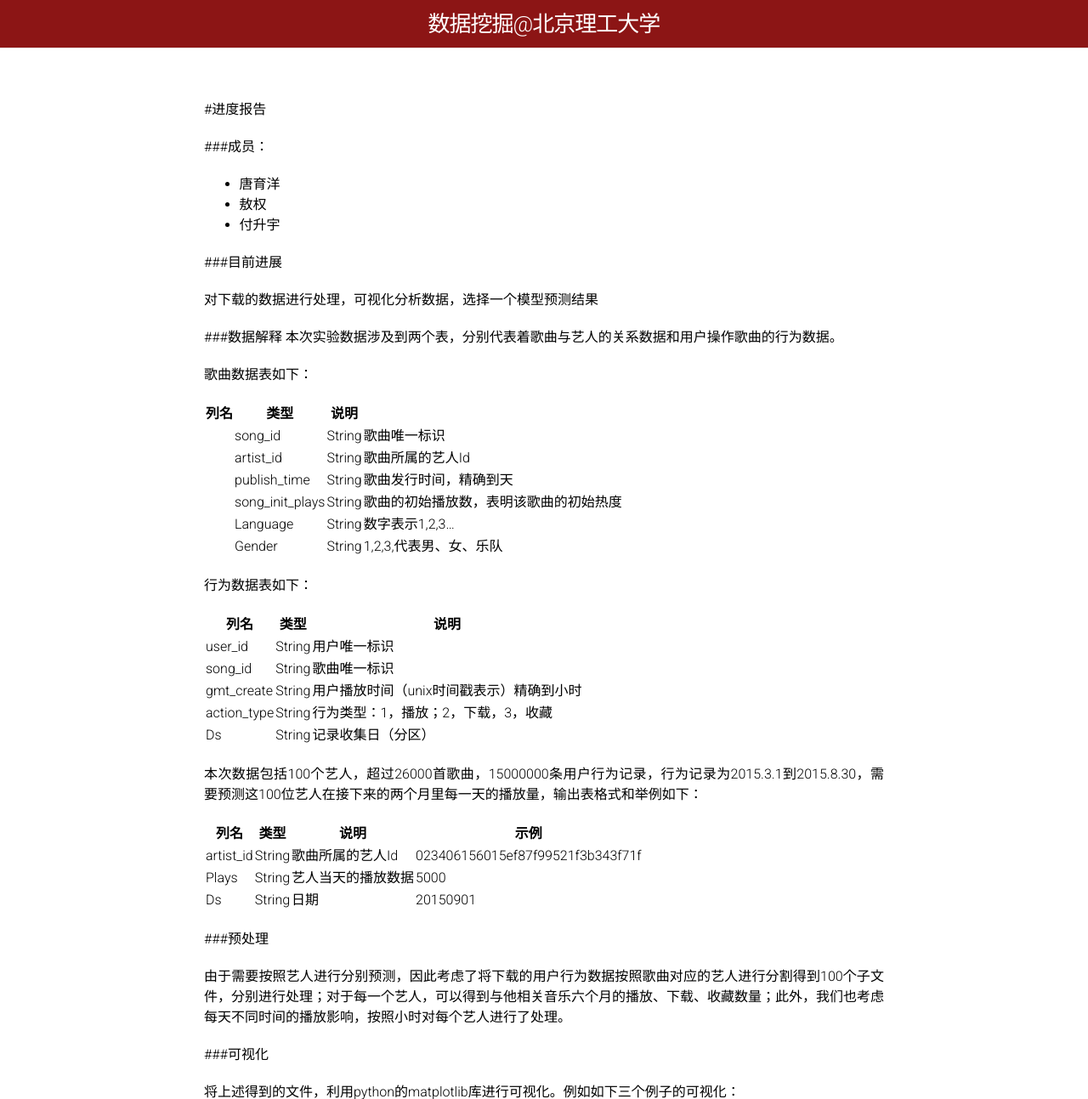
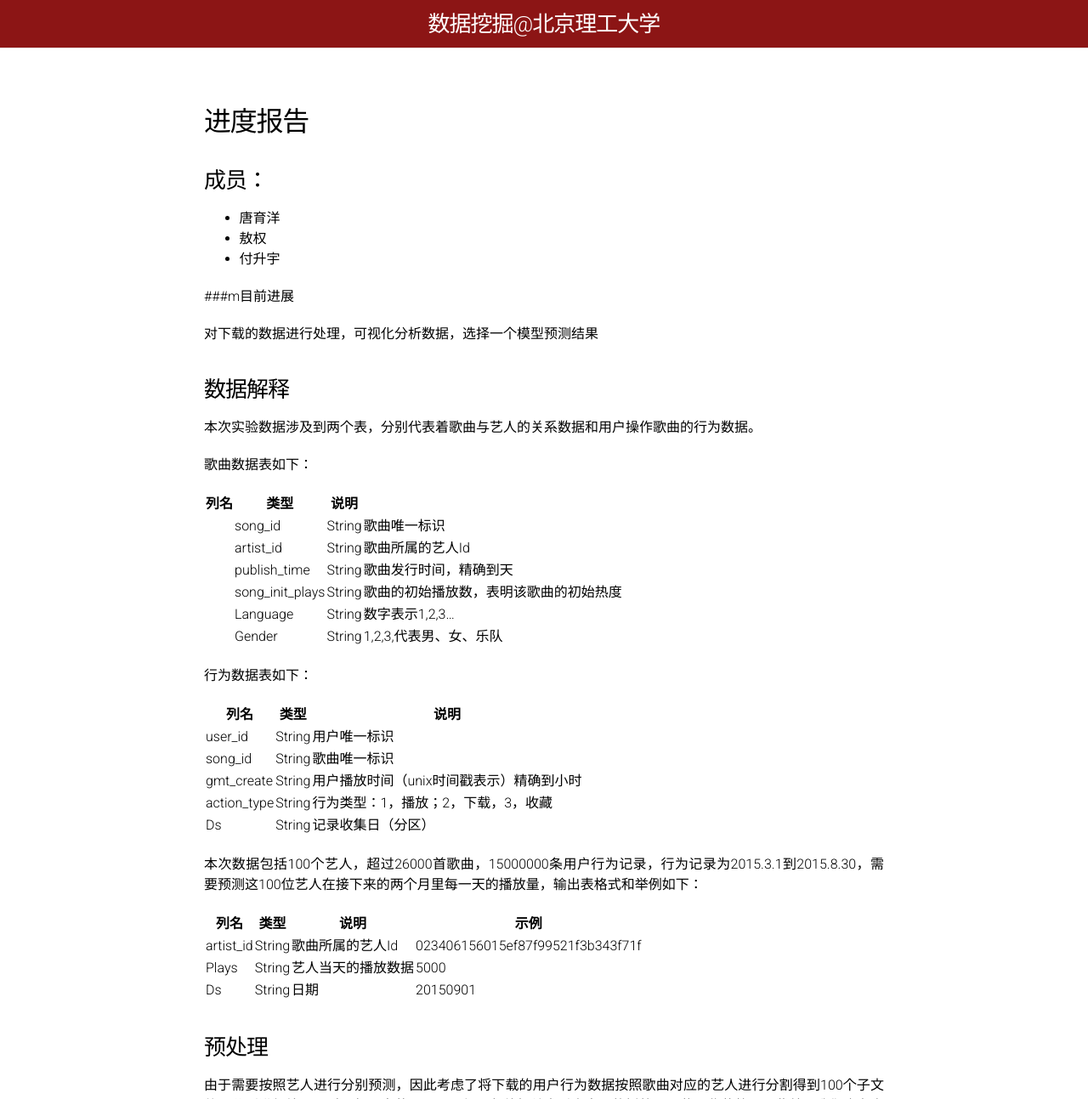
Before and after one commit to BITDM/bitdm.github.io, a Jekyll site: the page built from 2016/projects/p20/interimReport.md, in a window 1280 px wide and 1400 px high, cut to the strip 0-1293 px from the top of the window. Shown: the whole strip at 85% size. Built offline with Jekyll 4.4.1, drawn with Linux system fonts in a browser that asks for light colours.

Commit message:
修改格式

```diff
--- a/2016/projects/p20/interimReport.md
+++ b/2016/projects/p20/interimReport.md
@@ -4,19 +4,19 @@ mathjax: true
 permalink: /2016/projects/p20/midterm/
 ---
 
-#进度报告
+## 进度报告
 
-###成员：
+### 成员：
 
 * 唐育洋
 * 敖权
 * 付升宇
 
-###目前进展
+###m目前进展
 
 对下载的数据进行处理，可视化分析数据，选择一个模型预测结果
 
-###数据解释
+### 数据解释
 本次实验数据涉及到两个表，分别代表着歌曲与艺人的关系数据和用户操作歌曲的行为数据。
 
 歌曲数据表如下：
@@ -49,11 +49,11 @@ Ds|String|记录收集日（分区）
 |Ds|String|日期|20150901
 
 
-###预处理
+### 预处理
 
 由于需要按照艺人进行分别预测，因此考虑了将下载的用户行为数据按照歌曲对应的艺人进行分割得到100个子文件，分别进行处理；对于每一个艺人，可以得到与他相关音乐六个月的播放、下载、收藏数量；此外，我们也考虑每天不同时间的播放影响，按照小时对每个艺人进行了处理。
 
-###可视化
+### 可视化
 
 将上述得到的文件，利用python的matplotlib库进行可视化。例如如下三个例子的可视化：
 
@@ -62,7 +62,7 @@ Ds|String|记录收集日（分区）
 ![exp_3](https://github.com/SparkFour/datamining_homework/blob/master/homework_project/original/b79593426f5360c38beacd2a940b5f22.jpg?raw=true)
 
 
-###预测
+### 预测
 
 根据这个场景，我们首先想到的是时间序列模型，因此我们查阅了相关资料，了解到时间序列模型预测常用的方法包括：AR、MA、ARIMA、STL分解等方法。这里，我们采用R语言里的STL分解进行预测分析。STL分解算法将时间序列分解为三个分量，分别为：趋势项、季节项、残余项。在应用STL分解算法之前，需要对序列预处理得到平稳序列，在这里，我们可以简单理解为序列的均值没有系统的变化（无趋势）、方差没有系统变化，消除了周期性变化。通过对序列做差分操作可以得到平稳序列。
 
```
